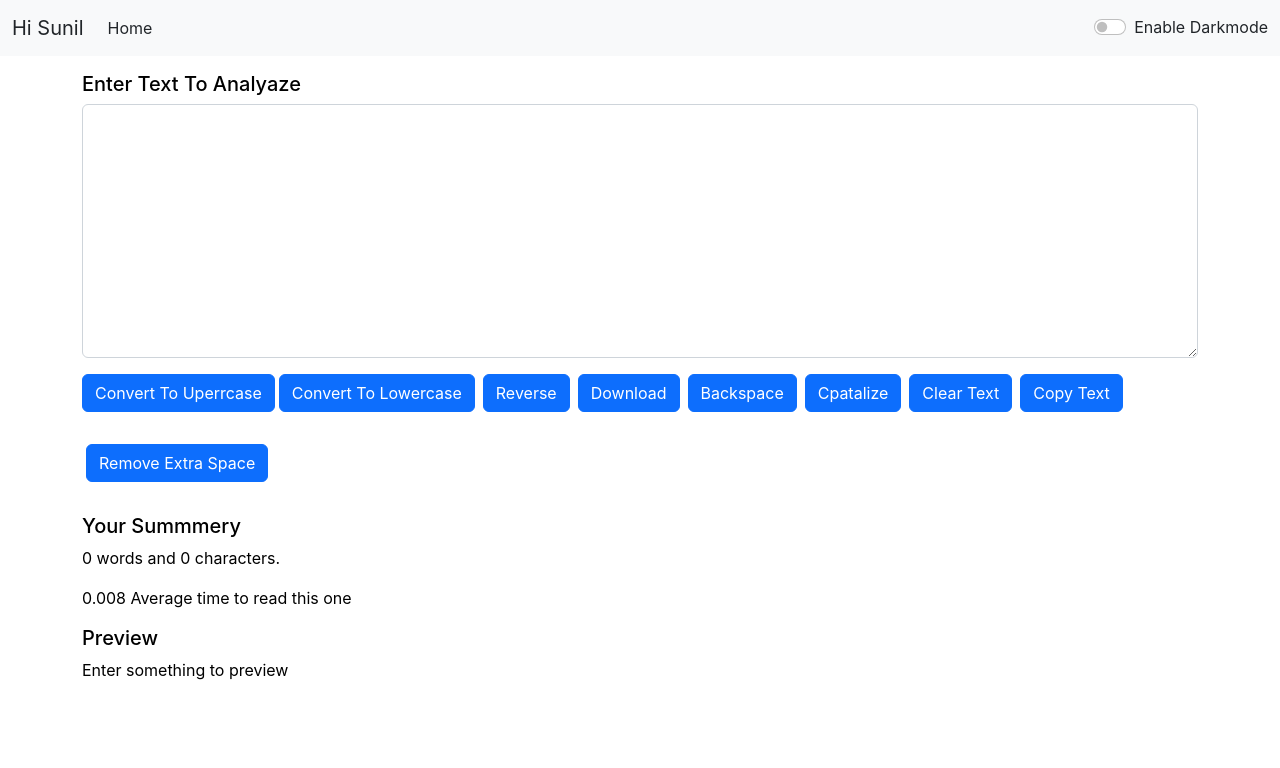
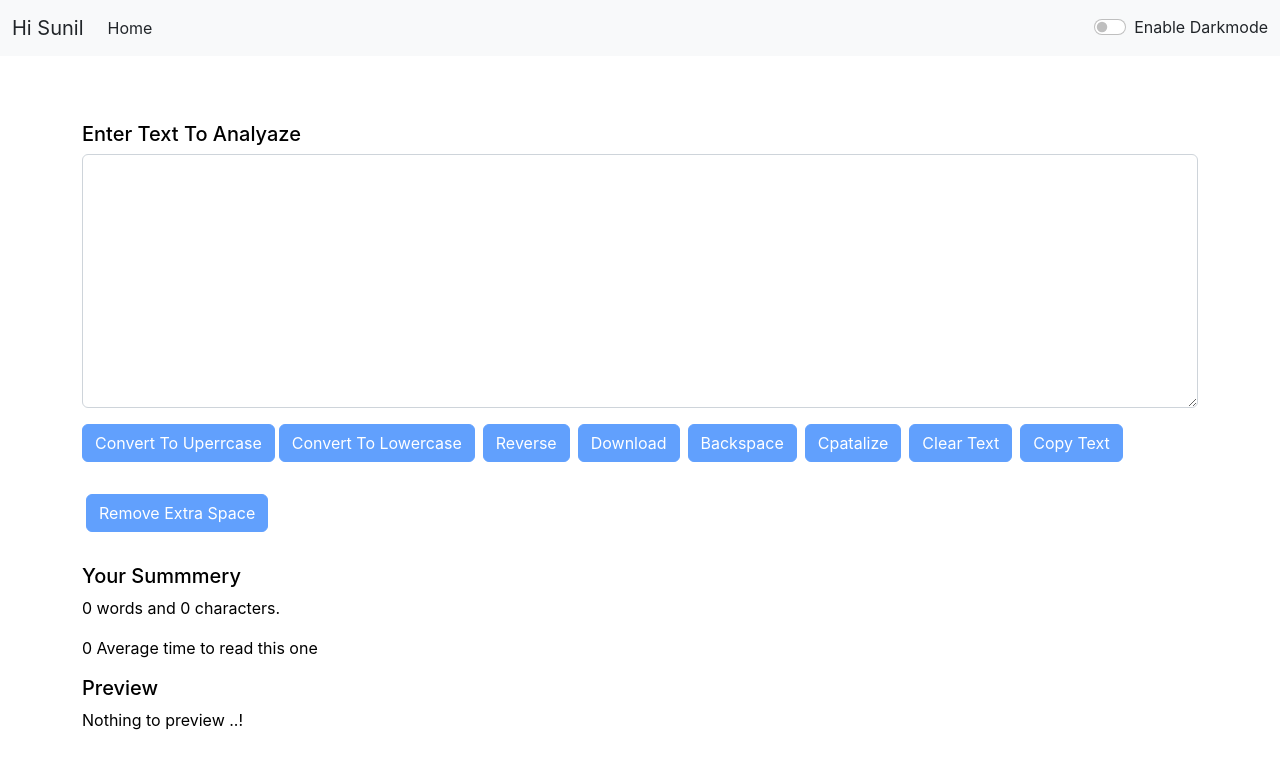
Before and after one commit to Sunil03061995/react-app, a React (Create React App) app: page / in a window 1280 px wide. Shown: the top 768 px of the page. Built offline with nearby package versions, Linux system fonts and the light colour scheme.

Commit message:
bugs resolved

```diff
--- a/src/components/Alert.js
+++ b/src/components/Alert.js
@@ -8,9 +8,13 @@ function Alert(props) {
         return lower.charAt(0).toUpperCase() + lower.slice(1);
     }
   return (
-    props.alert && <div className={`alert alert-${props.alert.type} alert-dismissible fade show`} role="alert">
-        <strong>{captalize(props.alert.type)}</strong>: {captalize(props.alert.msg)}
-        <button type="button" className="btn-close" data-bs-dismiss="alert" aria-label="Close"></button>
+    <div style={{height:'50px'}}>
+      {
+        props.alert && <div className={`alert alert-${props.alert.type} alert-dismissible fade show`} role="alert">
+          <strong>{captalize(props.alert.type)}</strong>: {captalize(props.alert.msg)}
+          {/* <button type="button" className="btn-close" data-bs-dismiss="alert" aria-label="Close"></button> */}
+        </div>
+      }
     </div>
   )
 }
--- a/src/components/TextForm.js
+++ b/src/components/TextForm.js
@@ -79,14 +79,14 @@ export default function TextForm(props) {
     // Hooks Syntax
     const [myText, setText] = useState("");
 
-      //remove extraspace in word count
-      const countword =()=>{
-        if(myText.length>0){
-            return myText.trim().split(/[ ]+/).length;
-        }else{
-            return 0;
-        }
-    }
+      //counting words i have used one more method that is filter
+    //   const countword =()=>{
+    //     if(myText.length>0){
+    //         return myText.trim().split(/[ ]+/).length;
+    //     }else{
+    //         return 0;
+    //     }
+    // }
 
 
     return (
@@ -94,25 +94,25 @@ export default function TextForm(props) {
             <div className="container" style={{color:props.mode ==='dark'?'#fff':'black'}}>
                 <div className="mb-3 my-3">
                     <h5 className="form-label">{props.Title}</h5>
-                    <textarea className="form-control" value={myText} onChange={handelOnChange} style={{backgroundColor:props.mode ==='dark'?'#557a9e':'white' , color:props.mode === 'dark'?'#fff':'black'} } id="myBox" rows="10"></textarea>
-                    <button className="btn btn-primary my-3" onClick={handelUpClick}>Convert To Uperrcase</button>
-                    <button className="btn btn-primary my-3 mx-1" onClick={handelUpClick1}>Convert To Lowercase</button>
-                    <button className="btn btn-primary my-3 mx-1" onClick={handleReverse}> Reverse</button>
-                    <button className="btn btn-primary my-3 mx-1" onClick={handledownload}> Download</button>
-                    <button className="btn btn-primary my-3 mx-1" onClick={handleBackspace}> Backspace</button>
-                    <button className="btn btn-primary my-3 mx-1" onClick={handleCpatalize}> Cpatalize</button>
-                    <button className="btn btn-primary my-3 mx-1" onClick={handleClear}> Clear Text</button>
-                    <button className="btn btn-primary my-3 mx-1" onClick={handleCopy}>Copy Text</button>
-                    <button className="btn btn-primary my-3 mx-1" onClick={handleRemove}>Remove Extra Space</button>
+                    <textarea className="form-control" value={myText} onChange={handelOnChange} style={{backgroundColor:props.mode ==='dark'?'#233446':'white' , color:props.mode === 'dark'?'#fff':'black'} } id="myBox" rows="10"></textarea>
+                    <button disabled = {myText.length === 0} className="btn btn-primary my-3" onClick={handelUpClick}>Convert To Uperrcase</button>
+                    <button disabled = {myText.length === 0} className="btn btn-primary my-3 mx-1" onClick={handelUpClick1}>Convert To Lowercase</button>
+                    <button disabled = {myText.length === 0} className="btn btn-primary my-3 mx-1" onClick={handleReverse}> Reverse</button>
+                    <button disabled = {myText.length === 0} className="btn btn-primary my-3 mx-1" onClick={handledownload}> Download</button>
+                    <button disabled = {myText.length === 0} className="btn btn-primary my-3 mx-1" onClick={handleBackspace}> Backspace</button>
+                    <button disabled = {myText.length === 0} className="btn btn-primary my-3 mx-1" onClick={handleCpatalize}> Cpatalize</button>
+                    <button disabled = {myText.length === 0} className="btn btn-primary my-3 mx-1" onClick={handleClear}> Clear Text</button>
+                    <button disabled = {myText.length === 0} className="btn btn-primary my-3 mx-1" onClick={handleCopy}>Copy Text</button>
+                    <button disabled = {myText.length === 0} className="btn btn-primary my-3 mx-1" onClick={handleRemove}>Remove Extra Space</button>
                 </div>
             </div>
 
             <div className="container" style={{color:props.mode ==='dark'?'#fff':'black'}}>
                 <h5>Your Summmery</h5>
-                <p>{countword()} words and {myText.length} characters.</p>
-                <p>{0.008 * myText.split(" ").length} Average time to read this one</p>
+                <p>{myText.split(" ").filter((element)=>{return element.length!== 0}).length} words and {myText.length} characters.</p>
+                <p>{0.008 * myText.split(" ").filter((element)=>{return element.length!== 0}).length} Average time to read this one</p>
                 <h5>Preview</h5>
-                <p>{myText.length>0? myText:"Enter something to preview"}</p>
+                <p>{myText.length>0? myText:"Nothing to preview ..!"}</p>
             </div>
         </>
     )
```
Also changed, not shown: public/favicon-16x16.png (deleted), public/manifest.json.
